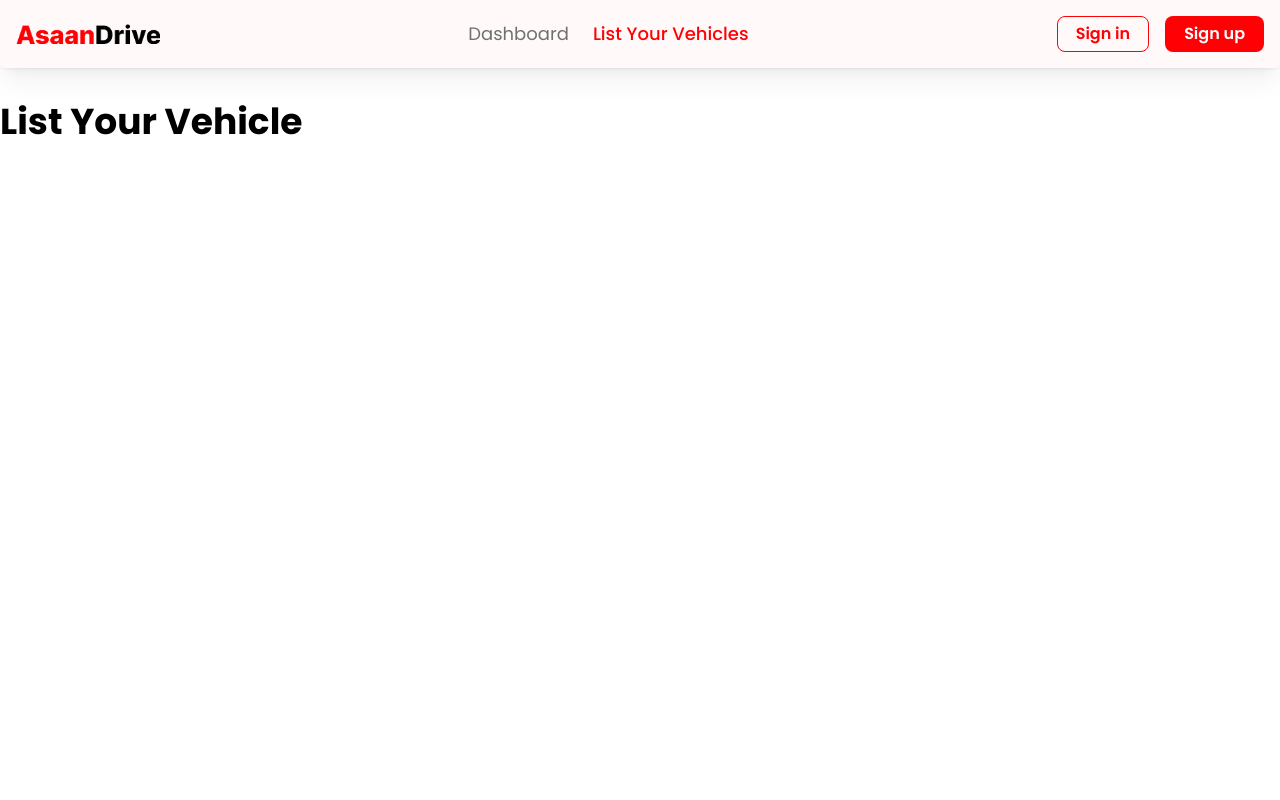
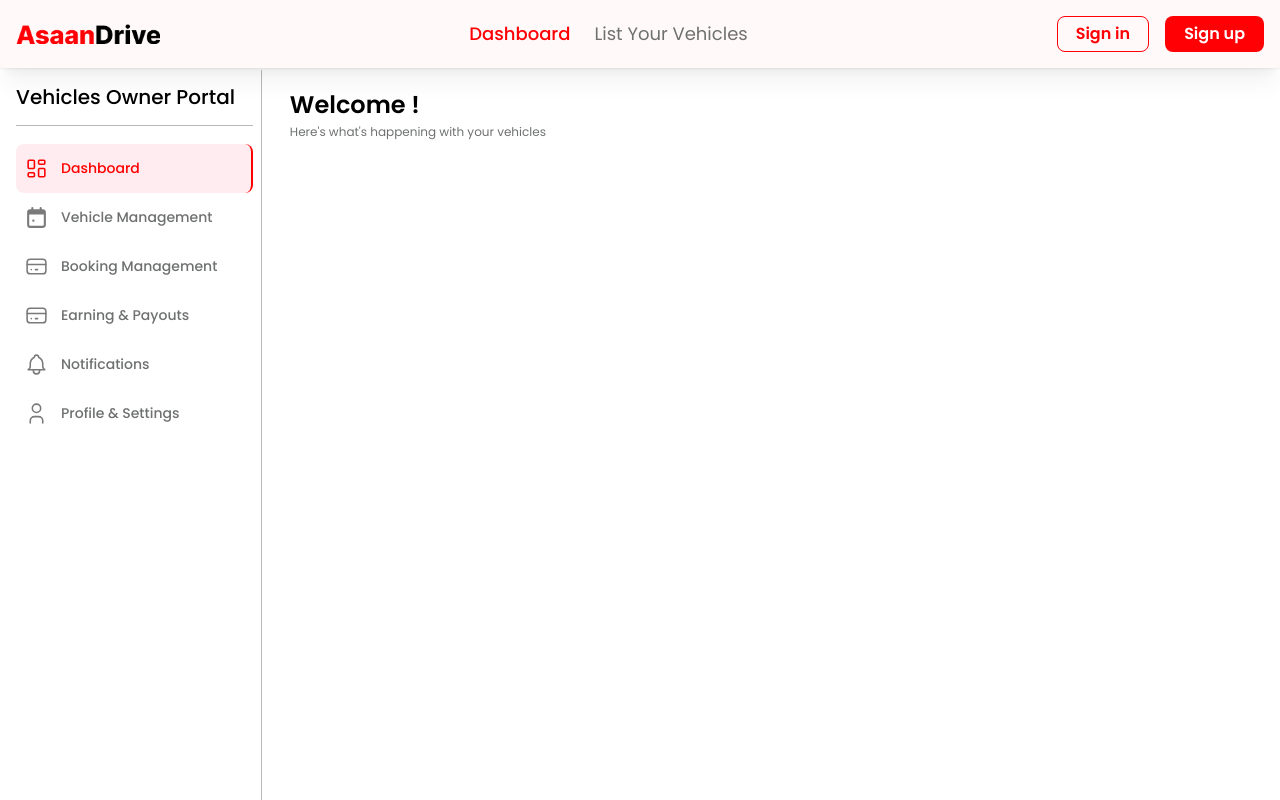
Before and after one commit to MuhammadHarisBaloch/app-asaan-drive, a Next.js app: page /app/vehicles-owner in a window 1280 px wide. Shown: the top 800 px of the page. Built offline with nearby package versions, Linux system fonts and the light colour scheme; no server answers.

Commit message:
[FEAT] Showing Owner Information on Dashboard 🚀

```diff
--- a/src/app/app/vehicles-owner/page.tsx
+++ b/src/app/app/vehicles-owner/page.tsx
@@ -1,3 +1,45 @@
+"use client";
+import SideBar from "@/components/features/SideBar/inde";
+import VehicleOwnerDashboardSection from "@/components/features/vehicle-owner/Dashboard";
+import { Grid, GridCol } from "@mantine/core";
+import {
+  IconLayoutDashboard,
+  IconCalendarEventFilled,
+  IconCreditCard,
+  IconBell,
+  IconUser,
+} from "@tabler/icons-react";
+import { useState } from "react";
+
+const data = [
+  { label: "Dashboard", icon: IconLayoutDashboard },
+  { label: "Vehicle Management", icon: IconCalendarEventFilled },
+  { label: "Booking Management", icon: IconCreditCard },
+  { label: "Earning & Payouts", icon: IconCreditCard },
+  { label: "Notifications", icon: IconBell },
+  { label: "Profile & Settings", icon: IconUser },
+];
+
 export default function VehiclesOwnerPage() {
-  return <h1>List Your Vehicle</h1>;
+  const [active, setActive] = useState("Dashboard");
+  return (
+    <Grid px="sm">
+      <GridCol span={2.5}>
+        <SideBar
+          title="Vehicles Owner Portal"
+          data={data}
+          active={active}
+          setActive={setActive}
+        />
+      </GridCol>
+      <GridCol span={9.5}>
+        {active === "Dashboard" && <VehicleOwnerDashboardSection />}
+        {active === "Vehicle Management" && <h1>Vehicle Management Content</h1>}
+        {active === "Booking Management" && <h1>Booking Management Content</h1>}
+        {active === "Earning & Payouts" && <h1>Earning & Payouts Content</h1>}
+        {active === "Notifications" && <h1>Notifications Content</h1>}
+        {active === "Profile & Settings" && <h1>Profile & Settings Content</h1>}
+      </GridCol>
+    </Grid>
+  );
 }
--- a/src/app/signup/page.tsx
+++ b/src/app/signup/page.tsx
@@ -46,13 +46,13 @@ function SignupPage() {
         userType: values.userType,
       });
     }
-
     stopLoading();
     if (user) {
       notifications.show({
         title: "Account created successfully!",
         message: "You can now sign in with your credentials",
       });
+      console.log("user type is ", values.userType);
       router.push(`/app/${values.userType}`);
       return;
     }
@@ -110,8 +110,8 @@ function SignupPage() {
                   <Radio color="red.4" value="renter" label="Renter" />
                   <Radio
                     color="red.4"
-                    value="vehicle-owner"
-                    label="Vehicle Owner"
+                    value="vehicles-owner"
+                    label="Vehicles Owner"
                   />
                 </Group>
               </Radio.Group>
--- a/src/components/features/renters/dashboard/SideBar/inde.tsx
+++ b/src/components/features/SideBar/inde.tsx
@@ -1,5 +1,5 @@
 "use client";
-import { Dispatch, SetStateAction } from "react";
+import React, { Dispatch, JSX, SetStateAction } from "react";
 import {
   IconBell,
   IconCalendarEventFilled,
@@ -10,20 +10,22 @@ import {
 import { Group, Text } from "@mantine/core";
 import classes from "./SideBar.module.css";
 
-const data = [
-  { label: "Dashboard", icon: IconLayoutDashboard },
-  { label: "My Bookings", icon: IconCalendarEventFilled },
-  { label: "Payments", icon: IconCreditCard },
-  { label: "Notifications", icon: IconBell },
-  { label: "Profile", icon: IconUser },
-];
-
 interface SideBarProps {
+  title: string;
+  data: {
+    label: string;
+    icon: React.ElementType;
+  }[];
   active: string;
   setActive: Dispatch<SetStateAction<string>>;
 }
 
-export default function SideBar({ active, setActive }: SideBarProps) {
+export default function SideBar({
+  title,
+  data,
+  active,
+  setActive,
+}: SideBarProps) {
   const links = data.map((item) => (
     <a
       className={classes.link}
@@ -44,7 +46,7 @@ export default function SideBar({ active, setActive }: SideBarProps) {
       <div className={classes.navbarMain}>
         <Group className={classes.header} justify="space-between">
           <Text fz="lg" c="black" fw={500}>
-            Renter Portal
+            {title}
           </Text>
         </Group>
         {links}
--- a/src/components/features/renters/dashboard/index.tsx
+++ b/src/components/features/renters/dashboard/index.tsx
@@ -79,9 +79,7 @@ const RecentBookings = [
 
 export default function DashboardSection() {
   const [user, setUser] = useState<UserModel | null>(null);
-
   const auth = getAuth();
-
   useEffect(() => {
     const fetchUser = async (id: string) => {
       const userData = await getUserDocument(id);
--- /dev/null
+++ b/src/components/features/vehicle-owner/Dashboard/index.tsx
@@ -0,0 +1,34 @@
+import { getUserDocument } from "@/features/user";
+import { UserModel } from "@/features/user/models/user.model";
+import { Stack, Text } from "@mantine/core";
+import { getAuth, onAuthStateChanged } from "firebase/auth";
+import { useEffect, useState } from "react";
+
+export default function VehicleOwnerDashboardSection() {
+  const [user, setUser] = useState<UserModel | null>(null);
+  const auth = getAuth();
+
+  useEffect(() => {
+    const fetchUserId = async (id: string) => {
+      const userData = await getUserDocument(id);
+      setUser(userData);
+    };
+
+    onAuthStateChanged(auth, (user) => {
+      if (user) {
+        fetchUserId(user.uid);
+      }
+    });
+  }, []);
+
+  return (
+    <Stack p="lg" gap="xl">
+      <Stack gap={0}>
+        <Text fz="xl" c="black" fw={600}>
+          Welcome {user?.fullName ?? ""} !
+        </Text>
+        <Text fz="12px">Here's what's happening with your vehicles</Text>
+      </Stack>
+    </Stack>
+  );
+}
--- a/src/components/layouts/BaseLayout/index.tsx
+++ b/src/components/layouts/BaseLayout/index.tsx
@@ -54,11 +54,11 @@ const renterMenu: HeaderMenuItem[] = [
 const vehicleOwnerMenu: HeaderMenuItem[] = [
   {
     name: "Dashboard",
-    link: "/app/vehicles-owner/dashboard",
+    link: "/app/vehicles-owner",
   },
   {
     name: "List Your Vehicles",
-    link: "/app/vehicles-owner",
+    link: "/app/vehicles-owner/list-your-vehicle",
   },
 ];
 
```
Also changed, not shown: src/app/app/renter/page.tsx (+22 -2 lines), src/app/app/vehicles-owner/dashboard/page.tsx (deleted, +0 -70 lines), src/components/features/SideBar/SideBar.module.css (renamed from src/components/features/renters/dashboard/SideBar/SideBar.module.css).
